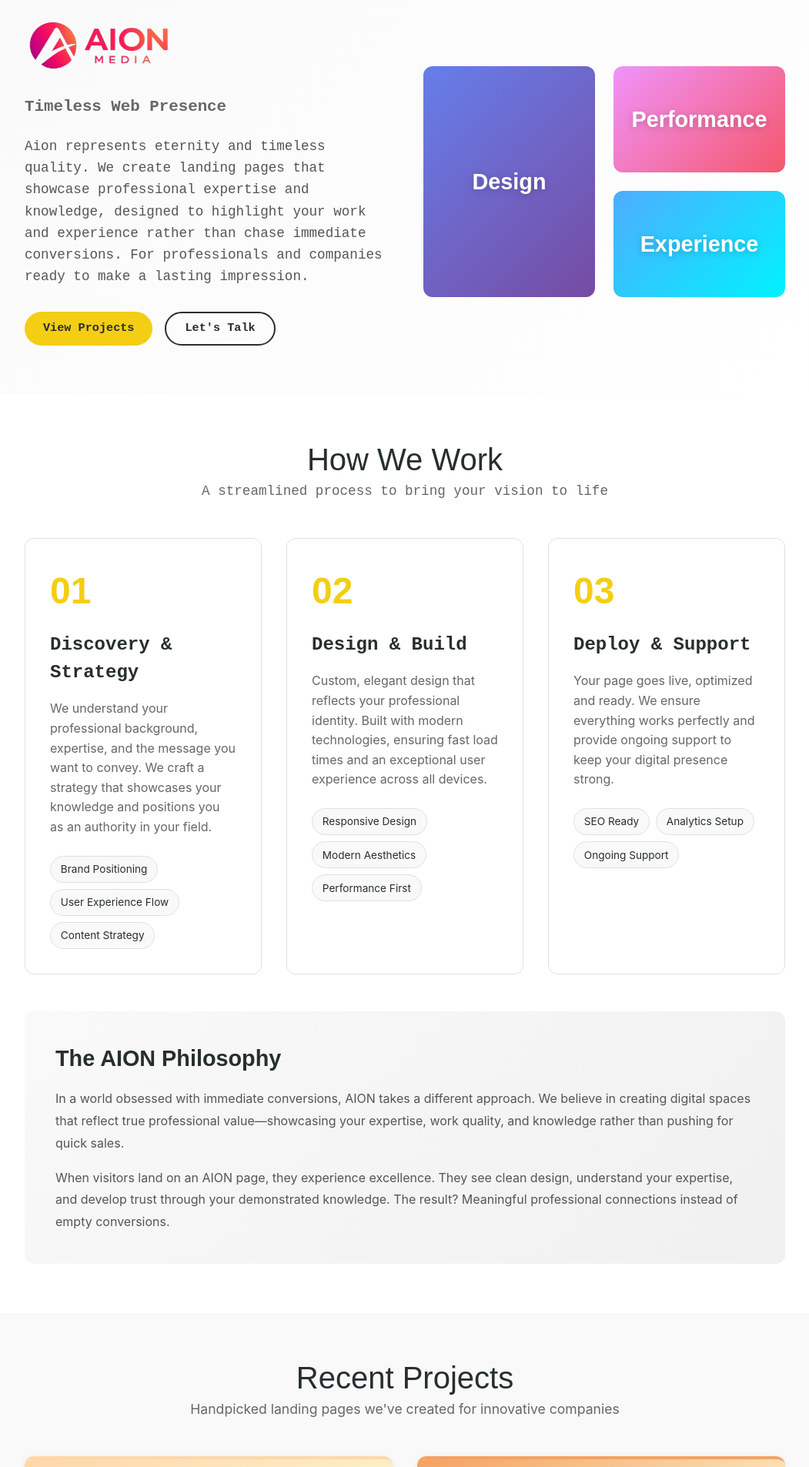
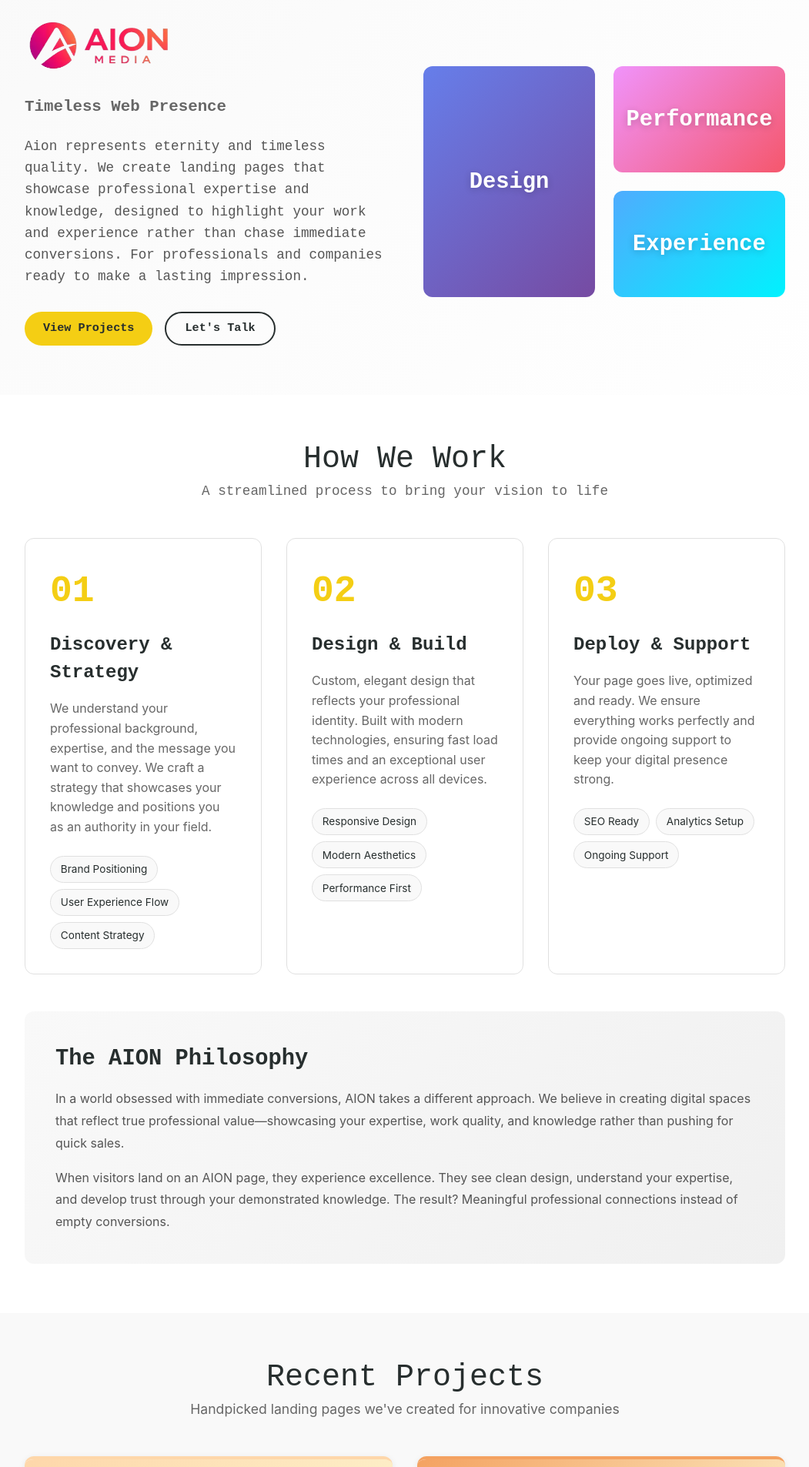
Before and after one commit to monsieurlopez/site_web_2.0, a React (Vite) app: page /aion in a window 1280 px wide. Shown: the part 140-2046 px from the top of the page at 77% size, without its empty margins (114-1165 px from the left). Built offline with nearby package versions, Linux system fonts and the light colour scheme; a web font is replaced by a local one.

Commit message:
<FEAT> update font to standard site

```diff
--- a/src/components/pages/Aion/aion.css
+++ b/src/components/pages/Aion/aion.css
@@ -137,7 +137,6 @@
 }
 
 .aion-visual-inner {
-  font-family: 'Pigiarniq', sans-serif;
   font-size: 1.8rem;
   text-shadow: 0 2px 10px rgba(0, 0, 0, 0.2);
 }
@@ -154,7 +153,6 @@
 }
 
 .aion-services-header h2 {
-  font-family: 'Pigiarniq', sans-serif;
   font-size: 2.5rem;
   margin-bottom: 0.5rem;
   color: #272e2e;
@@ -205,7 +203,6 @@
 }
 
 .aion-service-number {
-  font-family: 'Pigiarniq', sans-serif;
   font-size: 3rem;
   color: #f4ce14;
   margin-bottom: 1rem;
@@ -253,7 +250,6 @@
 }
 
 .aion-story-content h3 {
-  font-family: 'Pigiarniq', sans-serif;
   font-size: 1.8rem;
   margin-bottom: 1rem;
   color: #272e2e;
@@ -284,7 +280,6 @@
 }
 
 .aion-gallery-header h2 {
-  font-family: 'Pigiarniq', sans-serif;
   font-size: 2.5rem;
   margin-bottom: 0.5rem;
   color: #272e2e;
@@ -446,7 +441,6 @@
 }
 
 .aion-cta-section h3 {
-  font-family: 'Pigiarniq', sans-serif;
   font-size: 2rem;
   margin-bottom: 0.5rem;
 }
```
